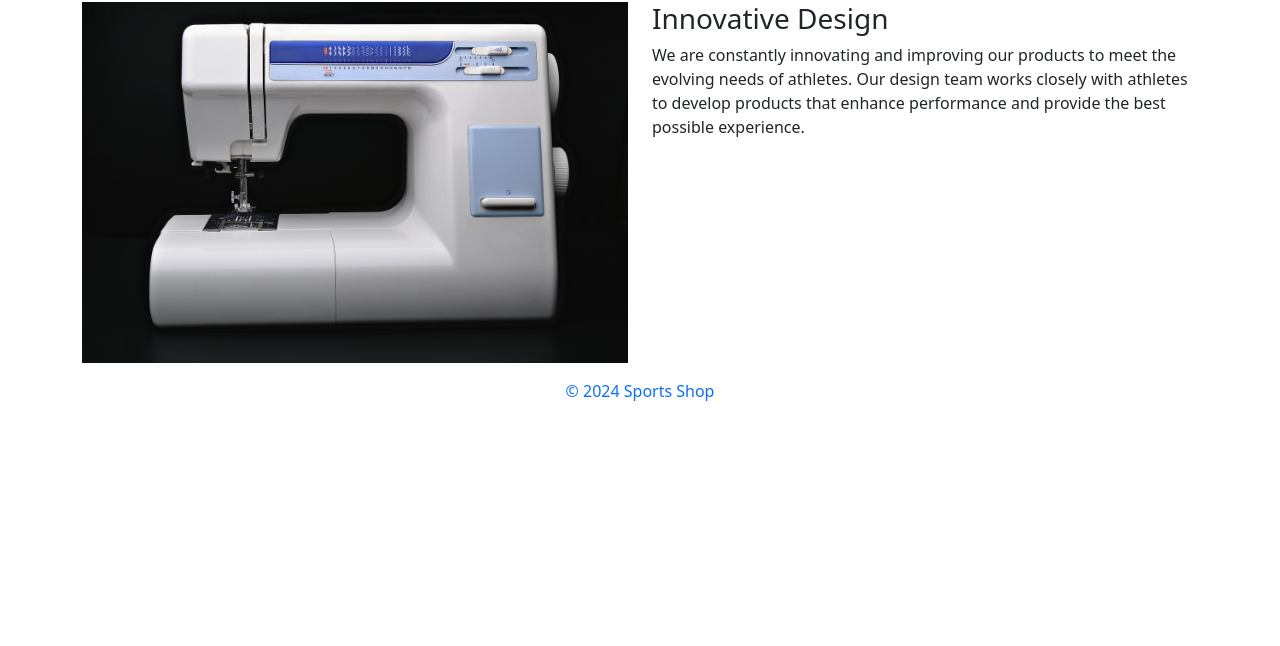
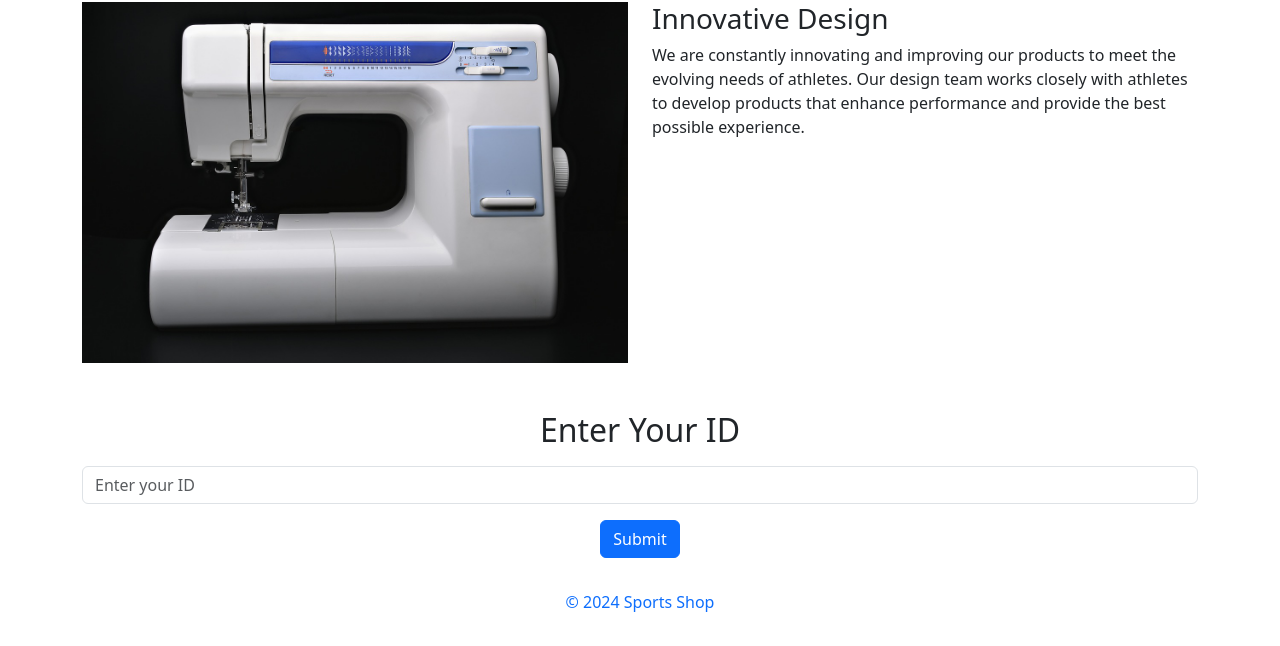
Before and after one commit to Raphael0721/bootstrap_first, a PHP site: page /Production.php in a window 1280 px wide. Shown: the part 1000-1646 px from the top of the page. Before the commit the page ends 1401 px from the top, so only its background shows below. Run offline with PHP 8.4, Linux system fonts and the light colour scheme; some libraries are stand-ins or nearby versions.

Commit message:
Add user ID input and AJAX functionality to load production data

```diff
--- a/Production.php
+++ b/Production.php
@@ -15,6 +15,25 @@
         transition: transform 0.3s ease;
       }
     </style>
+    <script>
+      function updateParagraph() {
+        let userId = document.getElementById("userId");
+        let eingabe = userId.value;
+
+        let xhr = new XMLHttpRequest();
+        xhr.onreadystatechange = function () {
+          if (this.readyState == 4 && this.status == 200) {
+            outputParagraph.innerHTML = this.responseText;
+          }else{
+            alert("Error: " + this.status+" "+this.responseText);
+          }
+        };
+        xhr.open("POST", "loadProduction.php" , true);
+        xhr.setRequestHeader("Content-type", "application/x-www-form-urlencoded");
+        xhr.send("userId=" + eingabe);
+
+      }
+    </script>
   </head>
   <body class="d-flex flex-column min-vh-100">
     <!-- Navigation Bar -->
@@ -126,6 +145,18 @@
       </div>
     </div>
 
+    <!-- ID Input Section -->
+    <div class="container mt-5">
+      <div class="row">
+        <div class="col-12 text-center">
+          <h2>Enter Your ID</h2>
+          <input type="text" id="userId" class="form-control my-3" placeholder="Enter your ID" />
+          <button class="btn btn-primary" onclick="updateParagraph()">Submit</button>
+          <p id="outputParagraph" class="mt-3"></p>
+        </div>
+      </div>
+    </div>
+
     <!-- Footer -->
     <footer class="text-primary text-center py-3 mt-auto">
       <p>&copy; 2024 Sports Shop</p>
@@ -133,5 +164,6 @@
 
     <script src="https://cdn.jsdelivr.net/npm/@popperjs/core@2.10.2/dist/umd/popper.min.js"></script>
     <script src="https://stackpath.bootstrapcdn.com/bootstrap/5.1.3/js/bootstrap.min.js"></script>
+
   </body>
 </html>
```
Also changed, not shown: loadProduction.php (added, +8 -0 lines).
